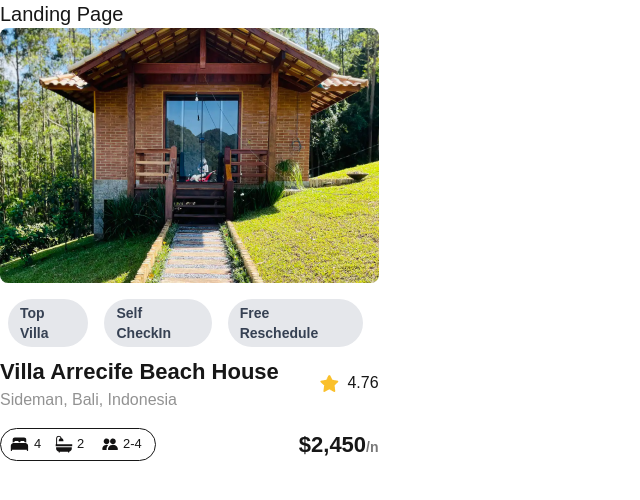
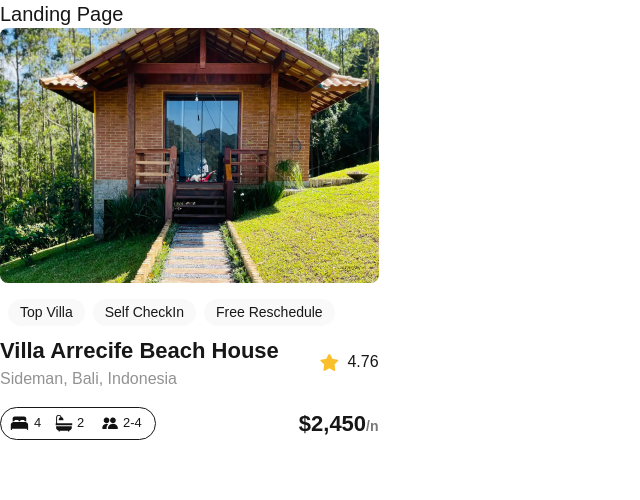
Before and after one commit to enyasystem/alx-project-0x00-setup, a Next.js app in the folder alx-project-0x00/: page /landing in a window 1280 px wide. Shown: the top 500 px of the page, without its empty margins (0-640 px from the left). Built offline with nearby package versions, Linux system fonts and the light colour scheme.

Commit message:
feat(ui): refactor Pill component and define PillProps interface

```diff
--- a/alx-project-0x00/components/Pill.tsx
+++ b/alx-project-0x00/components/Pill.tsx
@@ -1,13 +1,11 @@
 // pill component to be used in Card component
 import React from "react";
-interface PillProps {
-  title: string;
-}
+import { PillProps } from "@/interfaces";
 
 const Pill: React.FC<PillProps> = ({ title }) => {
   return (
-    <div className="bg-gray-200 rounded-full px-3 py-1 text-sm font-semibold text-gray-700 mr-2">
-      {title}
+    <div className="flex justify-center items-center bg-[#F9F9F9] px-3 w-auto h-[27px] rounded-full">
+        <p className="text-sm">{title}</p>
     </div>
   );
 };
--- a/alx-project-0x00/interfaces/index.ts
+++ b/alx-project-0x00/interfaces/index.ts
@@ -0,0 +1,3 @@
+export interface PillProps {
+    title: string;
+}
```
